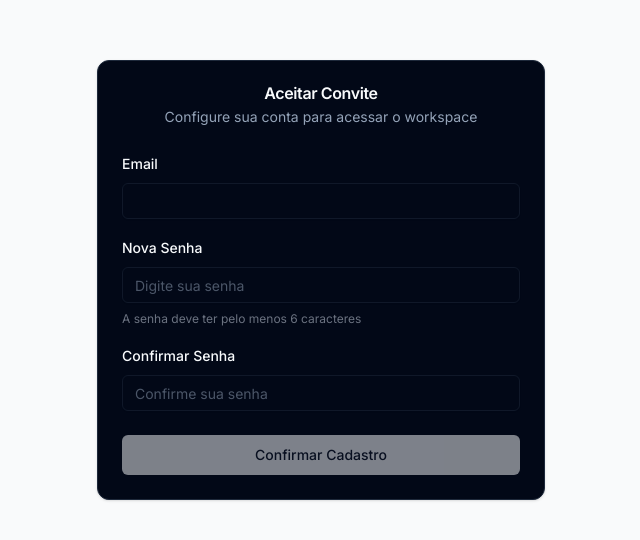
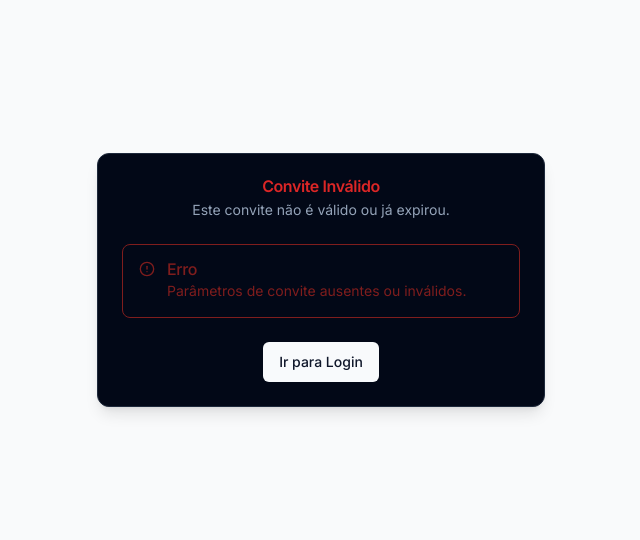
Before and after one commit to navibotlab/navibot, a Next.js app: page /aceitar-convite in a window 1280 px wide. Shown: the part 120-660 px from the top of the page, without its empty margins (319-959 px from the left). Built offline with nearby package versions, Linux system fonts and the light colour scheme.

Commit message:
Fix: Wrap useSearchParams in Suspense boundary

```diff
--- a/src/app/aceitar-convite/page.tsx
+++ b/src/app/aceitar-convite/page.tsx
@@ -1,6 +1,6 @@
 'use client';
 
-import { useState, useEffect } from 'react';
+import { useState, useEffect, Suspense } from 'react';
 import { useSearchParams, useRouter } from 'next/navigation';
 import { Button } from '@/components/ui/button';
 import { Input } from '@/components/ui/input';
@@ -12,8 +12,27 @@ import { Loader2, AlertCircle, CheckCircle } from 'lucide-react';
 export default function AceitarConvitePage() {
   return (
     <div className="min-h-screen flex items-center justify-center bg-gray-50 px-4">
-      <AceitarConviteForm />
+      <Suspense fallback={<CarregandoConvite />}>
+        <AceitarConviteForm />
+      </Suspense>
     </div>
+  );
+}
+
+// Componente de carregamento para o fallback do Suspense
+function CarregandoConvite() {
+  return (
+    <Card className="w-full max-w-md shadow-lg">
+      <CardHeader>
+        <CardTitle className="text-center">Carregando Convite</CardTitle>
+        <CardDescription className="text-center">
+          Aguarde enquanto verificamos seus dados...
+        </CardDescription>
+      </CardHeader>
+      <CardContent className="flex justify-center py-6">
+        <Loader2 className="h-12 w-12 animate-spin text-blue-500" />
+      </CardContent>
+    </Card>
   );
 }
 
@@ -23,7 +42,7 @@ function AceitarConviteForm() {
   const [isLoading, setIsLoading] = useState(false);
   const [error, setError] = useState('');
   const [success, setSuccess] = useState('');
-  const [status, setStatus] = useState<'pending' | 'verified' | 'error'>('pending');
+  const [status, setStatus] = useState<'pending' | 'verifying' | 'verified' | 'error'>('pending');
   const [formData, setFormData] = useState({
     email: '',
     token: '',
@@ -39,7 +58,11 @@ function AceitarConviteForm() {
 
     if (token && email) {
       setFormData(prev => ({ ...prev, token, email }));
+      setStatus('verifying');
       validateToken(token, email);
+    } else {
+      setError('Parâmetros de convite ausentes ou inválidos.');
+      setStatus('error');
     }
   }, [searchParams]);
 
@@ -63,6 +86,7 @@ function AceitarConviteForm() {
       }
 
       setTokenIsValid(true);
+      setStatus('pending');
     } catch (err: any) {
       console.error('Erro ao validar token:', err);
       setError(err.message || 'Erro ao validar o token');
@@ -76,6 +100,9 @@ function AceitarConviteForm() {
   const handleChange = (e: React.ChangeEvent<HTMLInputElement>) => {
     const { name, value } = e.target;
     setFormData(prev => ({ ...prev, [name]: value }));
+
+    // Limpar erro quando usuário começa a digitar
+    if (error) setError('');
   };
 
   // Função para submeter o formulário
@@ -132,10 +159,27 @@ function AceitarConviteForm() {
     }
   };
 
+  // Mostrar indicador de carregamento durante a verificação do token
+  if (status === 'verifying') {
+    return (
+      <Card className="w-full max-w-md shadow-lg">
+        <CardHeader>
+          <CardTitle className="text-center">Verificando Convite</CardTitle>
+          <CardDescription className="text-center">
+            Aguarde enquanto validamos seu convite...
+          </CardDescription>
+        </CardHeader>
+        <CardContent className="flex justify-center py-6">
+          <Loader2 className="h-12 w-12 animate-spin text-blue-500" />
+        </CardContent>
+      </Card>
+    );
+  }
+
   // Mostrar mensagem de erro se o token for inválido
   if (status === 'error') {
     return (
-      <Card className="w-full max-w-md">
+      <Card className="w-full max-w-md shadow-lg">
         <CardHeader>
           <CardTitle className="text-center text-red-600">Convite Inválido</CardTitle>
           <CardDescription className="text-center">
@@ -161,7 +205,7 @@ function AceitarConviteForm() {
   // Mostrar mensagem de sucesso após confirmar o convite
   if (status === 'verified') {
     return (
-      <Card className="w-full max-w-md">
+      <Card className="w-full max-w-md shadow-lg">
         <CardHeader>
           <CardTitle className="text-center text-green-600">Convite Aceito</CardTitle>
           <CardDescription className="text-center">
@@ -188,7 +232,7 @@ function AceitarConviteForm() {
 
   // Mostrar formulário para definir senha
   return (
-    <Card className="w-full max-w-md">
+    <Card className="w-full max-w-md shadow-lg">
       <CardHeader>
         <CardTitle className="text-center">Aceitar Convite</CardTitle>
         <CardDescription className="text-center">
@@ -213,6 +257,7 @@ function AceitarConviteForm() {
               value={formData.email}
               disabled
               readOnly
+              className="bg-gray-50"
             />
           </div>
 
@@ -227,6 +272,7 @@ function AceitarConviteForm() {
               disabled={isLoading || !tokenIsValid}
               required
               placeholder="Digite sua senha"
+              className="focus:border-blue-500"
             />
             <p className="text-xs text-gray-500">A senha deve ter pelo menos 6 caracteres</p>
           </div>
@@ -242,6 +288,7 @@ function AceitarConviteForm() {
               disabled={isLoading || !tokenIsValid}
               required
               placeholder="Confirme sua senha"
+              className="focus:border-blue-500"
             />
           </div>
         </CardContent>
```
